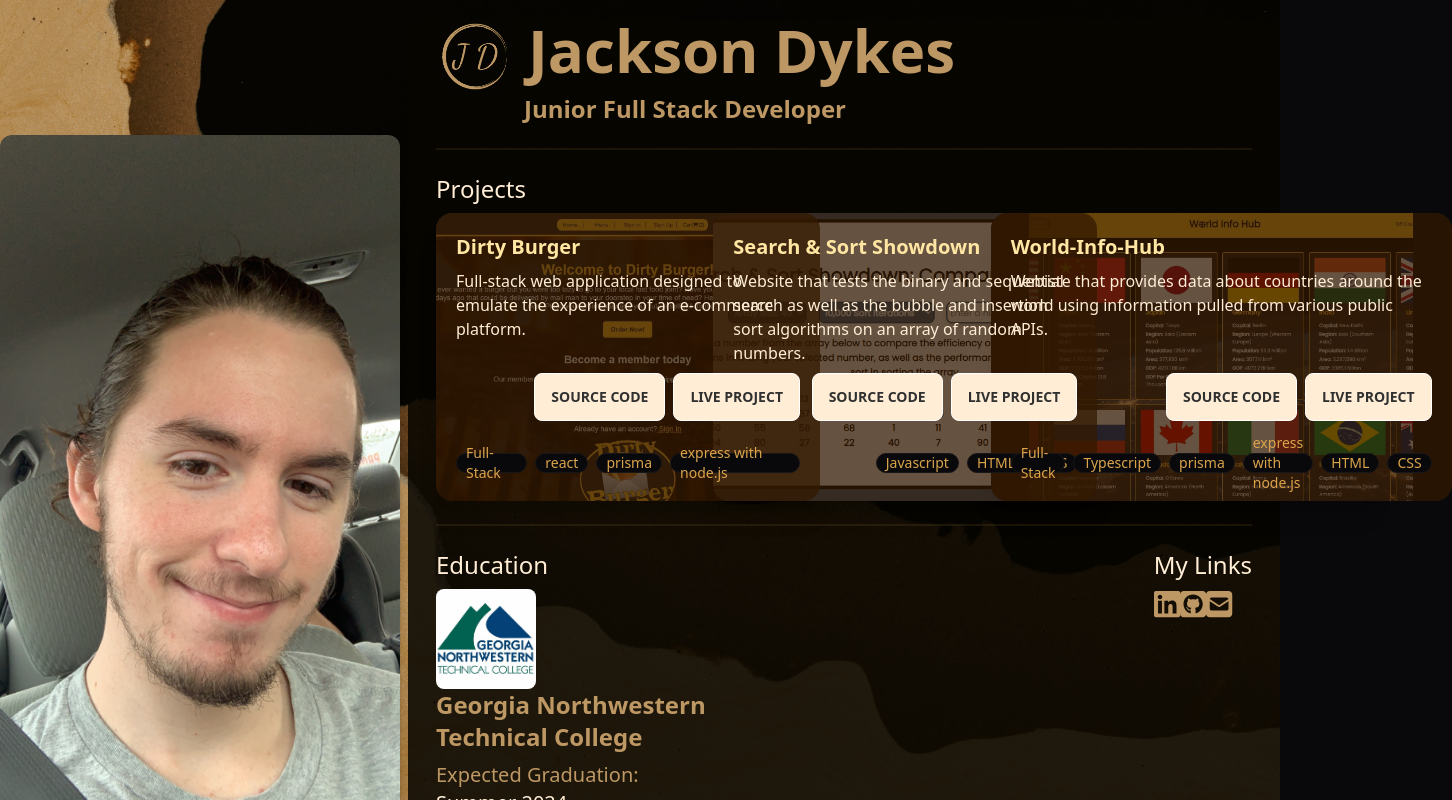
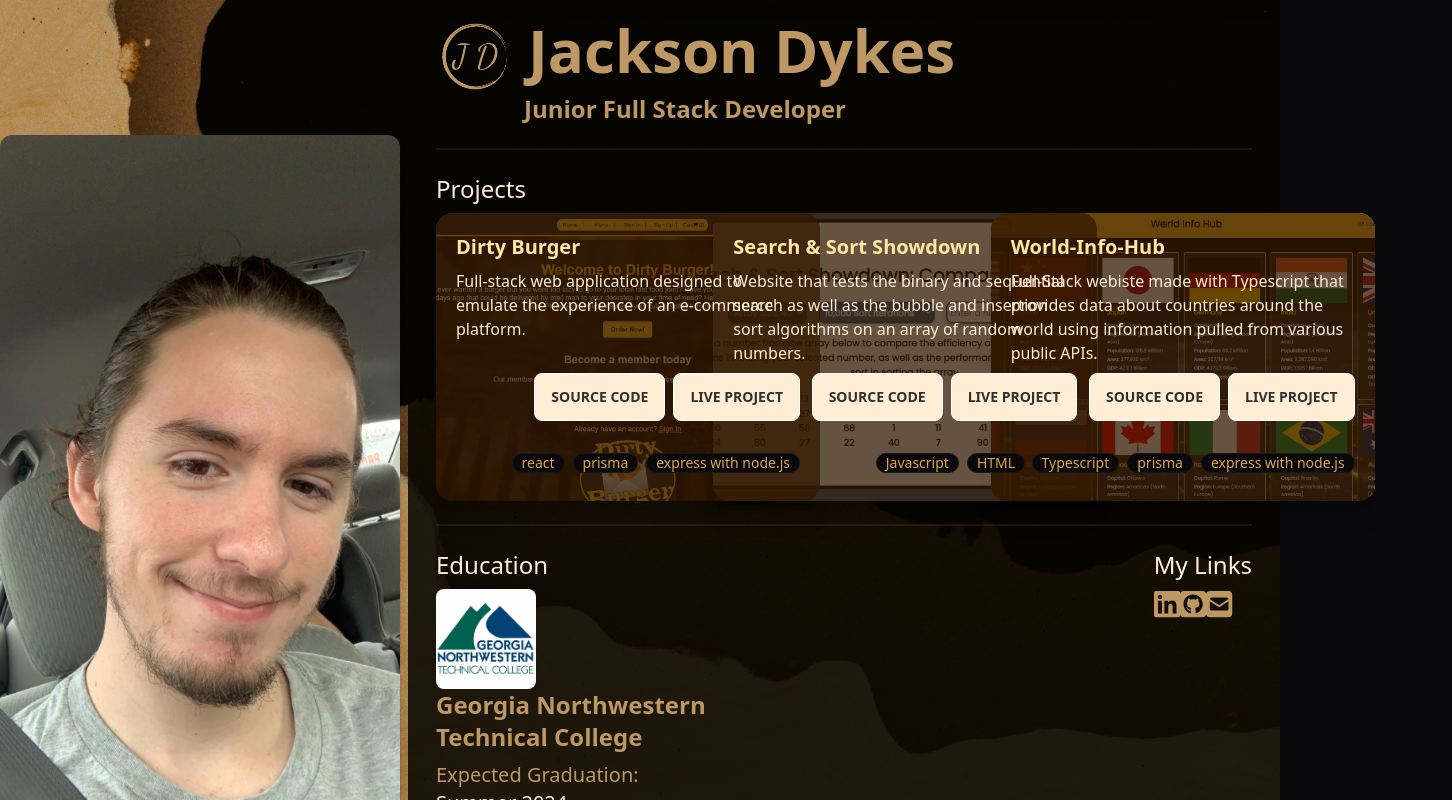
Before and after one commit to BigBobandy/Portfolio-Nextjs, a Next.js app in the folder my-app/: page / in a window 1280 px wide. Shown: the top 800 px of the page, 1452 px wide, since content can reach past the window. Built offline with nearby package versions, Linux system fonts and the light colour scheme.

Commit message:
Update index.ts

```diff
--- a/my-app/app/constants/index.ts
+++ b/my-app/app/constants/index.ts
@@ -4,10 +4,6 @@ const projects = [
     description:
       "Full-stack web application designed to emulate the experience of an e-commerce platform.",
     tags: [
-      {
-        name: "Full-Stack",
-        color: "golden-text-gradient",
-      },
       {
         name: "react",
         color: "blue-text-gradient",
@@ -52,12 +48,8 @@ const projects = [
   {
     name: "World-Info-Hub",
     description:
-      "Webiste that provides data about countries around the world using information pulled from various public APIs.",
+      "Full-Stack webiste made with Typescript that provides data about countries around the world using information pulled from various public APIs.",
     tags: [
-      {
-        name: "Full-Stack",
-        color: "golden-text-gradient",
-      },
       {
         name: "Typescript",
         color: "golden-text-gradient",
@@ -70,14 +62,6 @@ const projects = [
         name: "express with node.js",
         color: "orange-text-gradient",
       },
-      {
-        name: "HTML",
-        color: "violet-text-gradient",
-      },
-      {
-        name: "CSS",
-        color: "yellow-text-gradient",
-      },
     ],
     image: "/world-info-hub.jpg",
     source_code_link: "https://github.com/BigBobandy/World-Info-Hub",
```
